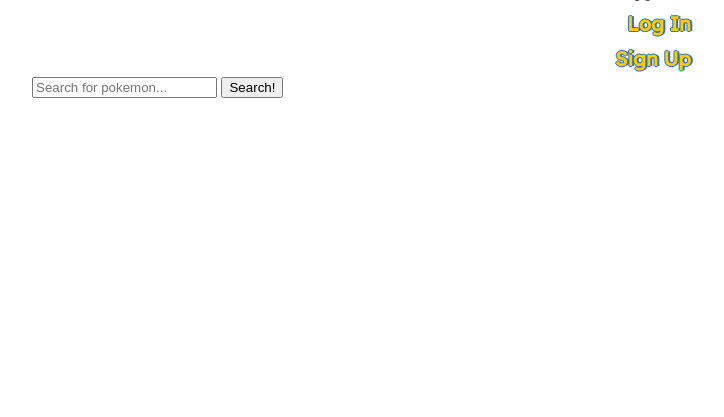
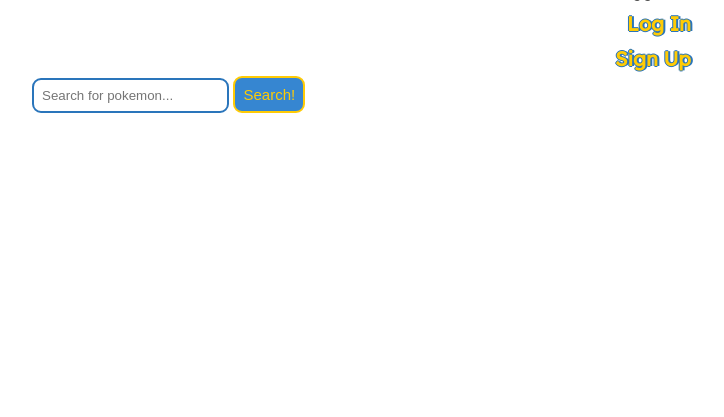
Before and after one commit to Vienio99/Pokedex, a Django app: page /pokedex/ in a window 1280 px wide. Shown: the part 223-640 px from the top of the page, without its empty margins (276-1000 px from the left). Run offline with Django 3.2, Linux system fonts and the light colour scheme; data that the repository does not hold is empty; style sheets or scripts are compiled from the project's sources; some libraries are stand-ins or nearby versions.

Commit message:
added more css

```diff
--- a/pokedex/forms.py
+++ b/pokedex/forms.py
@@ -1,5 +1,7 @@
 from django import forms
+from django.forms import Textarea
 from .models import Comment
+from django.utils.translation import gettext_lazy as _
 
 class CommentForm(forms.ModelForm):
 
@@ -9,3 +11,6 @@ class CommentForm(forms.ModelForm):
         labels = {
             'comment': (''),
         }
+        widgets = {
+            'comment': Textarea(attrs={'cols': 80, 'rows': 5, 'placeholder': 'Enter your comment here', 'class': 'comment-form'}),
+        }
--- a/static/css/base.scss
+++ b/static/css/base.scss
@@ -29,6 +29,17 @@ header {
 
     .search-bar {
         flex: 1;
+    }
+
+    .search-box {
+        border: 2px solid #2a75bb;
+        border-radius: 9px;
+        padding: 8px;
+    }
+
+    .search-box:focus {
+        text-decoration: none;
+        outline: none;
     }
 
     .third {
@@ -64,7 +75,13 @@ header {
 img {
     width: 50%;
     height: 50%;
+    transition-duration: 0.3s;
 }
+
+img:hover {
+    transform: translateY(-3px);
+}
+
 .pokemons-list {
     display: flex;
     flex-wrap: wrap;
@@ -89,6 +106,7 @@ img {
         width: 30%;
         height: 50%;
     }
+
     .types {
         display: flex;
         width: 10%;
@@ -100,4 +118,41 @@ img {
         color: #ffcb05;
         text-shadow: 2px 0 0 #2a75bb, 0 -1px 0 #2a75bb, 0 1px 0 #2a75bb, -1px 0 0 #2a75bb;
     }
+
 }
+
+
+.comment-form {
+    border: 2px solid #2a75bb;
+    border-radius: 9px;
+    padding: 8px;
+}
+
+.comment {
+    border-bottom: 1px solid #999;
+    margin-bottom: 5px;
+
+    .author {
+        font-weight: bold;
+    }
+}
+
+
+.button {
+    color: #ffcb05;
+    background-color: #3686d1;
+    text-align: center;
+    text-decoration: none;
+    font-size: 15px;
+    border-radius: 9px;
+    padding: 8px;
+    display: inline-block;
+    border: 2px solid #ffcb05;
+    transition-duration: 0.2s;
+}
+
+
+.button:active {
+    background-color: #1b5183;
+    transform: translateY(1px);
+}
--- a/templates/home.html
+++ b/templates/home.html
@@ -7,8 +7,8 @@
     <div class="navbar-left">
         <!-- Search form -->
         <form action="{% url 'search_results' %}" method="get" class="search-bar" id="search-form">
-            <input name="q" type="text" placeholder="Search for pokemon..." id="search" required>
-            <button type="submit" form="search-form" value="Submit">Search!</button>
+            <input name="q" type="text" placeholder="Search for pokemon..." id="search" required class="search-box">
+            <button type="submit" form="search-form" value="Submit" class="button">Search!</button>
         </form>
 
         <!-- Pagination -->
@@ -42,7 +42,7 @@
                                 <h2 class="pokemon-name"><a href="{{ pokemon.get_absolute_url }}">{{ pokemon.name | title }}</a></h2>
                                 <p class="pokemon-id">#00{{ pokemon.id }}</p>
                             </div>
-                            <div><a href="{{ pokemon.get_absolute_url }}"><img src="{% static pokemon.img %}"></a></div>
+                            <div class="pokemon-img"><a href="{{ pokemon.get_absolute_url }}"><img src="{% static pokemon.img %}"></a></div>
                         </div>
                     {% endfor %}
                 </div>
--- a/templates/registration/login.html
+++ b/templates/registration/login.html
@@ -6,7 +6,7 @@
 <form method="post">
     {% csrf_token %}
     {{ form.as_p }}
-    <button type="submit">Log In</button>
+    <button type="submit" class="button">Log In</button>
 </form>
 
 
--- a/templates/search_results.html
+++ b/templates/search_results.html
@@ -8,8 +8,8 @@
 <div class="navbar-left">
     <!-- Search form -->
     <form action="{% url 'search_results' %}" method="get" class="search-bar" id="search-form">
-        <input name="q" type="text" placeholder="Search for pokemon..." id="search" required>
-        <button type="submit" form="search-form" value="Submit">Search!</button>
+        <input name="q" type="text" placeholder="Search for pokemon..." id="search" required class="search-box">
+        <button type="submit" form="search-form" value="Submit" class="button">Search!</button>
     </form>
 
     <!-- Pagination -->
--- a/templates/signup.html
+++ b/templates/signup.html
@@ -8,7 +8,7 @@
 <form method="post">
     {% csrf_token %}
     {{ form|crispy }}
-    <button type="submit">Sign Up</button>
+    <button type="submit" class="button">Sign Up</button>
 </form>
 
 
```
Also changed, not shown: templates/pokemon_detail.html (+17 -12 lines), 2 other files.
